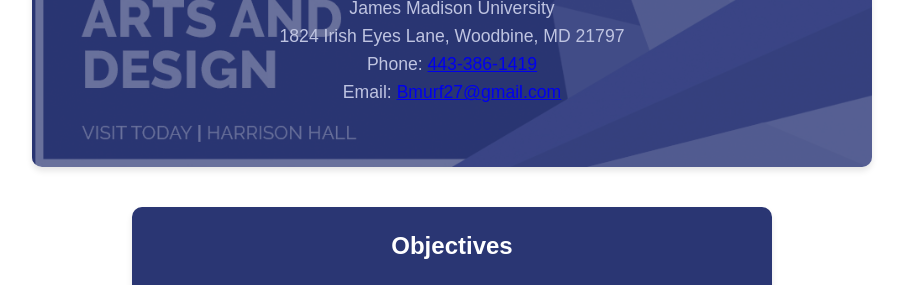
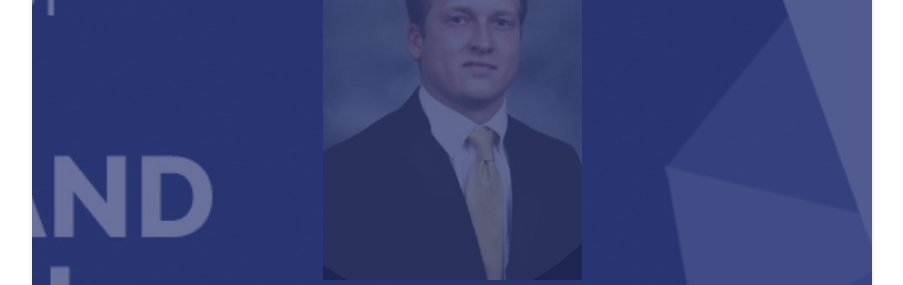
Before and after one commit to bmurfff/Resume, a plain HTML site: page index.html in a window 1280 px wide. Shown: the part 130-415 px from the top of the page, without its empty margins (188-1091 px from the left). Drawn offline with Linux system fonts and the light colour scheme.

Commit message:
Update index.html

```diff
--- a/index.html
+++ b/index.html
@@ -10,13 +10,14 @@
 </head>
 <body>
     <!-- Header Section -->
-    <header>
+   <header>
+        <img class="profile-picture" src="profile.JPG" alt="Profile picture of Braeden Murphy">
         <h1>Braeden Murphy</h1>
         <p>James Madison University</p>
         <p>1824 Irish Eyes Lane, Woodbine, MD 21797</p>
         <p>Phone: <a href="tel:4433861419">443-386-1419</a></p>
         <p>Email: <a href="mailto:Bmurf27@gmail.com">Bmurf27@gmail.com</a></p>
-    </header>
+  </header>
 
     <main>
         <!-- Objectives Section -->
```
